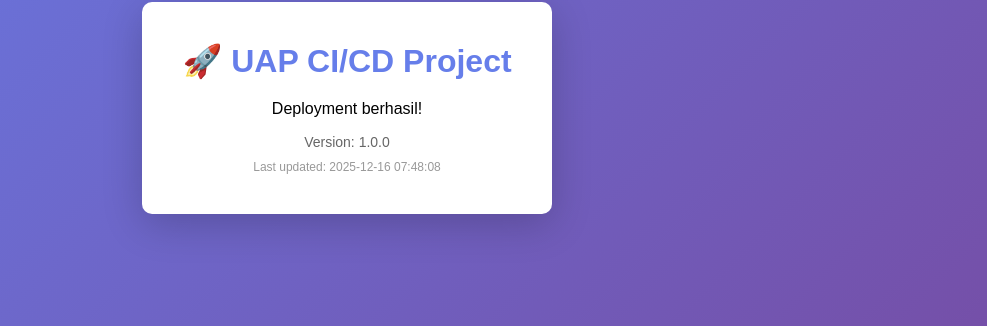
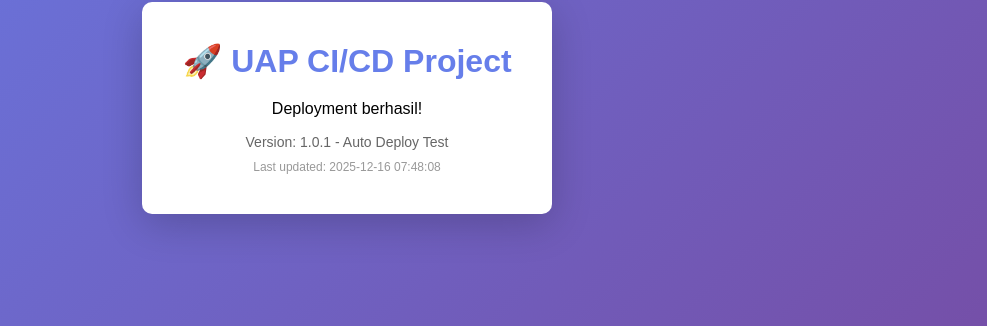
Before and after one commit to kezyko/test12, a PHP site: page / in a window 1280 px wide. Shown: the part 292-618 px from the top of the page, without its empty margins (293-1280 px from the left). Run offline with PHP 8.4, Linux system fonts and the light colour scheme.

Commit message:
Test: Update version to 1.0.1

```diff
--- a/index.php
+++ b/index.php
@@ -28,7 +28,7 @@
     <div class="container">
         <h1>🚀 UAP CI/CD Project</h1>
         <p>Deployment berhasil!</p>
-        <div class="version">Version: 1.0.0</div>
+        <div class="version">Version: 1.0.1 - Auto Deploy Test</div>
         <div class="timestamp">
             <?php echo "Last updated: " . date('Y-m-d H:i:s'); ?>
         </div>
```
